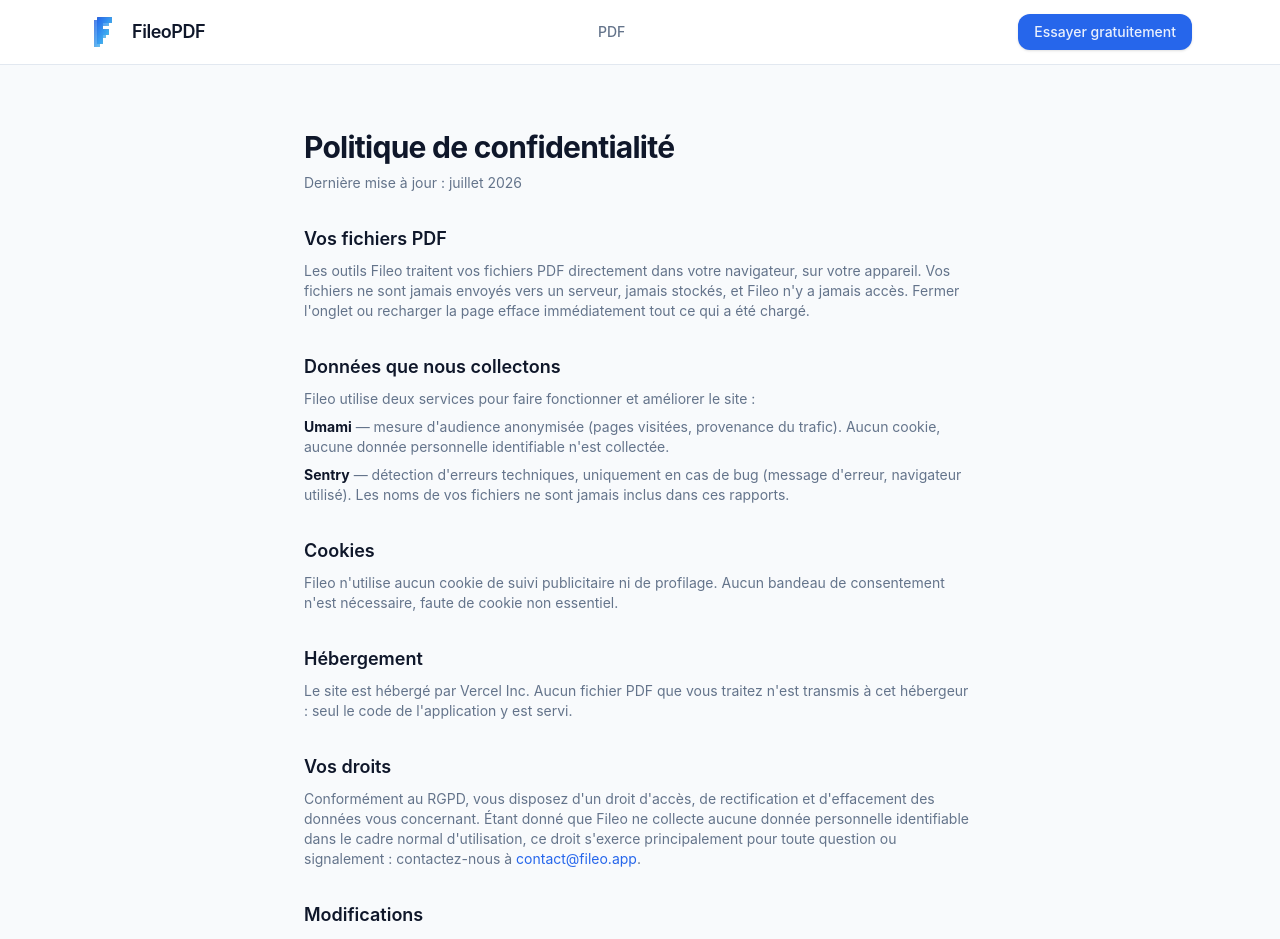
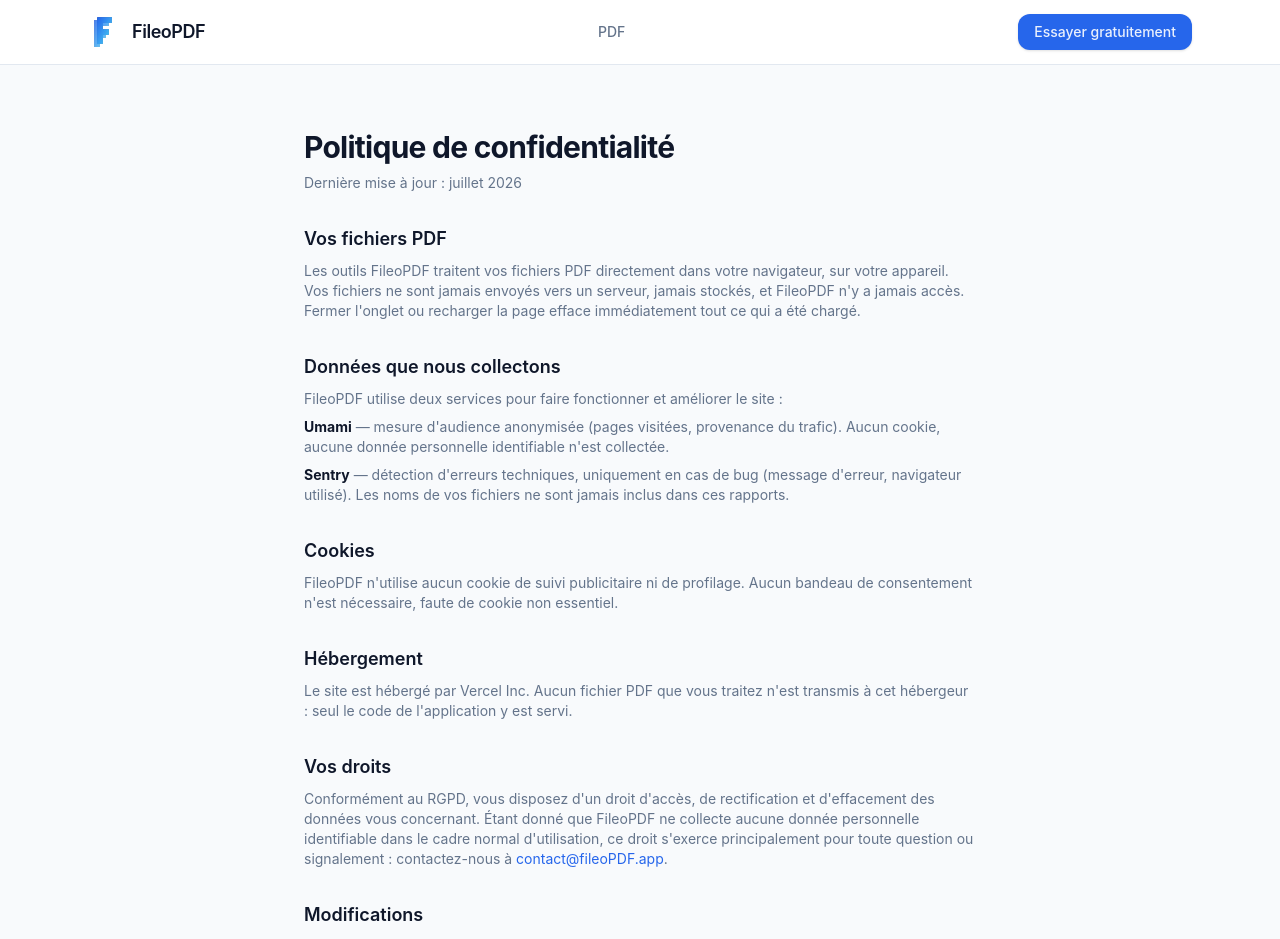
Before and after one commit to blueskyfix/fileo, a Next.js app: page /privacy in a window 1280 px wide. Shown: the top 939 px of the page. Built offline with nearby package versions, Linux system fonts and the light colour scheme; no server answers.

Commit message:
Fileo -> FileoPDF 2

```diff
--- a/src/app/layout.tsx
+++ b/src/app/layout.tsx
@@ -21,29 +21,32 @@ export const metadata: Metadata = {
   description: siteConfig.description,
   metadataBase: new URL(siteConfig.url),
   verification: {
+    // TODO: remplacer par la balise de la NOUVELLE propriété Search Console
+    // (fileopdf.com), à créer manuellement par Nathan. Celle-ci est encore
+    // celle de l'ancienne propriété fileo-green.vercel.app.
     google: "OtnEGwzlcolXwD16WNyAh5CjaVZm0VfJtPKQcfO9z7U",
   },
   openGraph: {
-    title: 'Fileo',
-    description: 'Traitez vos documents et images sensibles. Sans les envoyer nulle part.',
-    url: 'https://fileo-green.vercel.app',
-    siteName: 'Fileo',
+    title: siteConfig.name,
+    description: siteConfig.description,
+    url: siteConfig.url,
+    siteName: siteConfig.name,
     images: [
       {
-        url: '/og-image.png',
+        url: "/og-image.png",
         width: 1200,
         height: 630,
-        alt: 'Fileo — Traitez vos documents et images sensibles, sans les envoyer nulle part',
+        alt: `${siteConfig.name} — Traitez vos documents et images sensibles, sans les envoyer nulle part`,
       },
     ],
-    locale: 'fr_FR',
-    type: 'website',
+    locale: "fr_FR",
+    type: "website",
   },
   twitter: {
-    card: 'summary_large_image',
-    title: 'Fileo',
-    description: 'Traitez vos documents et images sensibles. Sans les envoyer nulle part.',
-    images: ['/og-image.png'],
+    card: "summary_large_image",
+    title: siteConfig.name,
+    description: siteConfig.description,
+    images: ["/og-image.png"],
   },
 };
 
--- a/src/app/privacy/page.tsx
+++ b/src/app/privacy/page.tsx
@@ -3,7 +3,7 @@ import { Container } from "@/components/layout/container";
 
 export const metadata: Metadata = {
   title: "Politique de confidentialité",
-  description: "Comment Fileo traite vos données et vos fichiers.",
+  description: "Comment FileoPDF traite vos données et vos fichiers.",
 };
 
 export default function PrivacyPage() {
@@ -23,9 +23,9 @@ export default function PrivacyPage() {
               Vos fichiers PDF
             </h2>
             <p className="mt-2">
-              Les outils Fileo traitent vos fichiers PDF directement dans
+              Les outils FileoPDF traitent vos fichiers PDF directement dans
               votre navigateur, sur votre appareil. Vos fichiers ne sont
-              jamais envoyés vers un serveur, jamais stockés, et Fileo n&apos;y
+              jamais envoyés vers un serveur, jamais stockés, et FileoPDF n&apos;y
               a jamais accès. Fermer l&apos;onglet ou recharger la page efface
               immédiatement tout ce qui a été chargé.
             </p>
@@ -36,7 +36,7 @@ export default function PrivacyPage() {
               Données que nous collectons
             </h2>
             <p className="mt-2">
-              Fileo utilise deux services pour faire fonctionner et améliorer
+              FileoPDF utilise deux services pour faire fonctionner et améliorer
               le site :
             </p>
             <ul className="mt-2 flex flex-col gap-2">
@@ -58,7 +58,7 @@ export default function PrivacyPage() {
           <section>
             <h2 className="text-lg font-semibold text-foreground">Cookies</h2>
             <p className="mt-2">
-              Fileo n&apos;utilise aucun cookie de suivi publicitaire ni de
+              FileoPDF n&apos;utilise aucun cookie de suivi publicitaire ni de
               profilage. Aucun bandeau de consentement n&apos;est nécessaire,
               faute de cookie non essentiel.
             </p>
@@ -82,15 +82,15 @@ export default function PrivacyPage() {
             <p className="mt-2">
               Conformément au RGPD, vous disposez d&apos;un droit
               d&apos;accès, de rectification et d&apos;effacement des données
-              vous concernant. Étant donné que Fileo ne collecte aucune
+              vous concernant. Étant donné que FileoPDF ne collecte aucune
               donnée personnelle identifiable dans le cadre normal
               d&apos;utilisation, ce droit s&apos;exerce principalement pour
               toute question ou signalement : contactez-nous à{" "}
 
-              <a href="mailto:contact@fileo.app"
+              <a href="mailto:contact@fileopdf.app"
                 className="text-primary hover:underline"
               >
-                contact@fileo.app
+                contact@fileoPDF.app
               </a>
               .
             </p>
--- a/src/app/support/page.tsx
+++ b/src/app/support/page.tsx
@@ -5,7 +5,7 @@ import { Container } from "@/components/layout/container";
 
 export const metadata: Metadata = {
   title: "Support",
-  description: "Besoin d'aide avec Fileo ? Contactez-nous.",
+  description: "Besoin d'aide avec FileoPDF ? Contactez-nous.",
 };
 
 export default function SupportPage() {
@@ -21,13 +21,13 @@ export default function SupportPage() {
 
         <div className="mt-8 flex flex-col gap-4">
 
-           <a href="mailto:contact@fileo.app"
+           <a href="mailto:contact@fileopdf.app"
             className="flex items-center gap-3 rounded-lg border border-border bg-elevated p-5 transition-colors hover:border-primary"
             >
             <Mail className="h-5 w-5 text-primary" />
             <div>
               <p className="font-medium text-foreground">
-                contact@fileo.app
+                contact@fileopdf.app
               </p>
               <p className="text-sm text-foreground-muted">
                 Réponse généralement sous 48h
--- a/src/app/terms/page.tsx
+++ b/src/app/terms/page.tsx
@@ -3,7 +3,7 @@ import { Container } from "@/components/layout/container";
 
 export const metadata: Metadata = {
   title: "Conditions d'utilisation",
-  description: "Les règles d'utilisation des outils Fileo.",
+  description: "Les règles d'utilisation des outils FileoPDF.",
 };
 
 export default function TermsPage() {
@@ -23,7 +23,7 @@ export default function TermsPage() {
               Description du service
             </h2>
             <p className="mt-2">
-              Fileo propose des outils gratuits de traitement de fichiers
+              FileoPDF propose des outils gratuits de traitement de fichiers
               PDF, exécutés directement dans votre navigateur. Aucun compte
               n&apos;est requis pour les utiliser.
             </p>
@@ -34,7 +34,7 @@ export default function TermsPage() {
               Utilisation acceptable
             </h2>
             <p className="mt-2">
-              Vous vous engagez à utiliser Fileo dans le respect des lois en
+              Vous vous engagez à utiliser FileoPDF dans le respect des lois en
               vigueur. Vous restez seul responsable du contenu des fichiers
               que vous traitez avec les outils du site.
             </p>
@@ -46,7 +46,7 @@ export default function TermsPage() {
             </h2>
             <p className="mt-2">
               Vos fichiers PDF et leur contenu restent votre propriété
-              exclusive. Fileo n&apos;acquiert aucun droit sur eux, ne les
+              exclusive. FileoPDF n&apos;acquiert aucun droit sur eux, ne les
               stocke pas, et n&apos;y a techniquement pas accès puisque le
               traitement se fait localement sur votre appareil.
             </p>
@@ -57,7 +57,7 @@ export default function TermsPage() {
               Absence de garantie
             </h2>
             <p className="mt-2">
-              Fileo est fourni « en l&apos;état », sans garantie d&apos;aucune
+              FileoPDF est fourni « en l&apos;état », sans garantie d&apos;aucune
               sorte quant à la disponibilité continue du service ou
               l&apos;absence totale d&apos;erreur. Nous vous recommandons de
               vérifier le résultat de tout traitement avant un usage
@@ -70,7 +70,7 @@ export default function TermsPage() {
               Évolution du service
             </h2>
             <p className="mt-2">
-              Fileo est un projet en développement actif. Les fonctionnalités,
+              FileoPDF est un projet en développement actif. Les fonctionnalités,
               outils disponibles et présentes conditions peuvent évoluer dans
               le temps.
             </p>
--- a/src/data/categories/pdf.ts
+++ b/src/data/categories/pdf.ts
@@ -4,7 +4,7 @@ export const pdfHubHero = {
   title: "Outils PDF gratuits en ligne",
   subtitle: "Fusionnez, découpez et modifiez vos PDF directement dans votre navigateur.",
   paragraphs: [
-    "Fileo propose une suite d'outils PDF gratuits pensés pour un usage rapide, sans installation et sans inscription. Chaque outil traite vos fichiers PDF localement, dans votre navigateur, plutôt que de les envoyer vers un serveur distant pour les transformer.",
+    "FileoPDF propose une suite d'outils PDF gratuits pensés pour un usage rapide, sans installation et sans inscription. Chaque outil traite vos fichiers PDF localement, dans votre navigateur, plutôt que de les envoyer vers un serveur distant pour les transformer.",
     "Cette approche limite l'exposition de vos documents, en particulier pour les fichiers sensibles : justificatifs, contrats, factures ou dossiers administratifs. Vous gardez le contrôle sur vos fichiers du début à la fin du traitement.",
   ],
 };
@@ -14,7 +14,7 @@ export const pdfHubToolsIntro = {
 };
 
 export const pdfHubTrustBlock: { title: string; items: ContentItem[] } = {
-  title: "La philosophie des outils PDF Fileo",
+  title: "La philosophie des outils PDF FileoPDF",
   items: [
     {
       title: "Simplicité",
```
Also changed, not shown: src/data/tools/merge-pdf.ts (+6 -6 lines).
